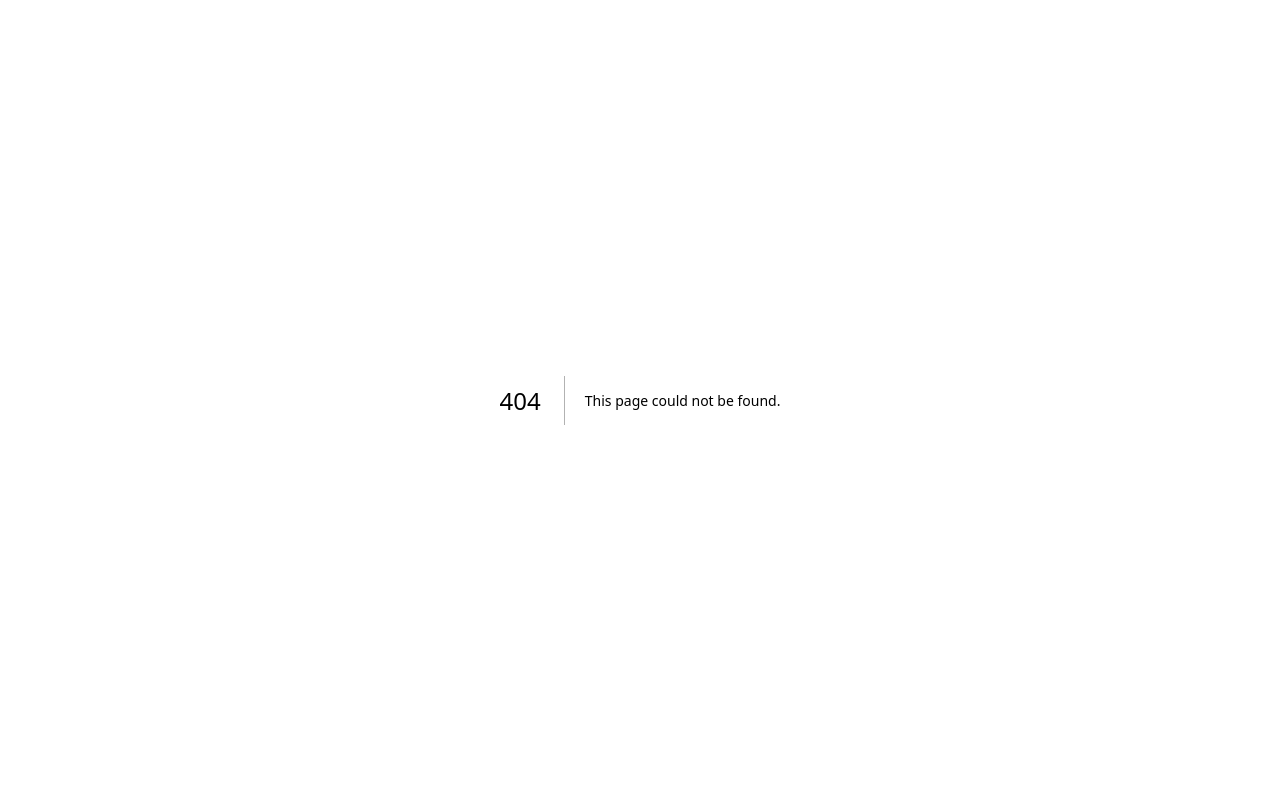
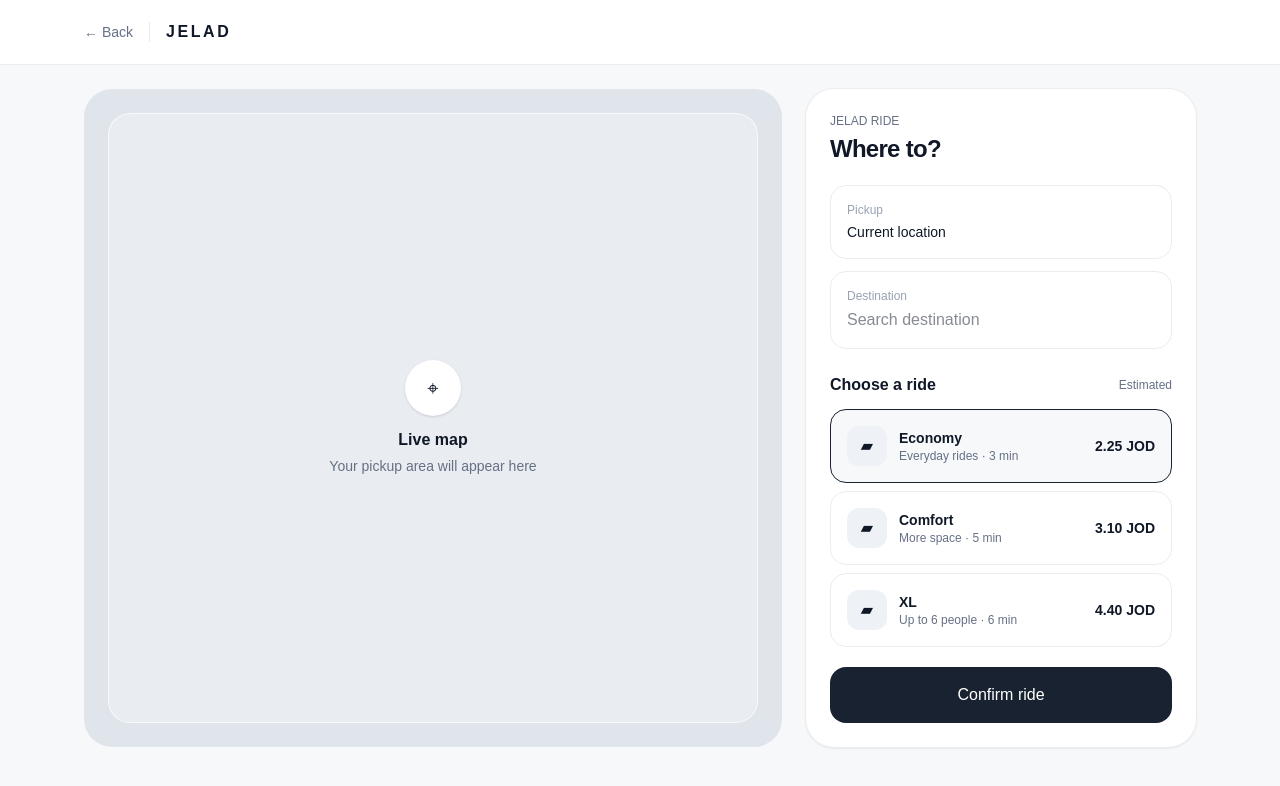
Before and after one commit to Huthayfa-Alomari/JELAD, a Next.js app: page /ride in a window 1280 px wide. Before the commit this address had no page. Shown: the top 786 px of the page. Built offline with nearby package versions, Linux system fonts and the light colour scheme.

Commit message:
feat(ui): add app/ride/page.tsx experience

```diff
--- /dev/null
+++ b/app/ride/page.tsx
@@ -0,0 +1,20 @@
+"use client";
+import { useState } from "react";
+
+const rides=[["Economy","Everyday rides","2.25 JOD","3 min"],["Comfort","More space","3.10 JOD","5 min"],["XL","Up to 6 people","4.40 JOD","6 min"]];
+
+export default function RidePage(){
+ const [selected,setSelected]=useState(0);
+ return <main className="min-h-screen bg-[#f7f8fa] text-[#101828]">
+  <header className="border-b border-[#eaecf0] bg-white"><div className="mx-auto flex h-16 max-w-6xl items-center gap-4 px-5"><a href="/" className="text-sm text-[#667085]">← Back</a><div className="h-5 w-px bg-[#eaecf0]"/><span className="font-semibold tracking-[.16em]">JELAD</span></div></header>
+  <div className="mx-auto grid max-w-6xl gap-6 px-5 py-6 lg:grid-cols-[1fr_390px]">
+   <section className="min-h-[560px] rounded-[28px] bg-[#dfe5eb] p-4 sm:p-6"><div className="flex h-full min-h-[520px] items-center justify-center rounded-[22px] border border-white/70 bg-[#e9edf1]"><div className="text-center"><div className="mx-auto mb-3 grid h-14 w-14 place-items-center rounded-full bg-white text-xl shadow-sm">⌖</div><p className="font-semibold">Live map</p><p className="mt-1 text-sm text-[#667085]">Your pickup area will appear here</p></div></div></section>
+   <section className="rounded-[28px] bg-white p-5 shadow-sm ring-1 ring-[#eaecf0] sm:p-6">
+    <div><p className="text-xs font-medium text-[#667085]">JELAD RIDE</p><h1 className="mt-1 text-2xl font-semibold tracking-[-.03em]">Where to?</h1></div>
+    <div className="mt-5 space-y-3"><div className="rounded-2xl border border-[#eaecf0] p-4"><p className="text-xs text-[#98a2b3]">Pickup</p><p className="mt-1 text-sm font-medium">Current location</p></div><div className="rounded-2xl border border-[#eaecf0] p-4"><p className="text-xs text-[#98a2b3]">Destination</p><input className="mt-1 w-full bg-transparent text-sm font-medium outline-none" placeholder="Search destination" /></div></div>
+    <div className="mt-6"><div className="mb-3 flex items-center justify-between"><h2 className="font-semibold">Choose a ride</h2><span className="text-xs text-[#667085]">Estimated</span></div><div className="space-y-2">{rides.map(([name,desc,price,time],i)=><button key={name} onClick={()=>setSelected(i)} className={`flex w-full items-center gap-3 rounded-2xl border p-4 text-left transition ${selected===i?"border-[#182230] bg-[#f7f8fa]":"border-[#eaecf0]"}`}><div className="grid h-10 w-10 place-items-center rounded-xl bg-[#eef2f6]">▰</div><div className="min-w-0 flex-1"><p className="text-sm font-semibold">{name}</p><p className="text-xs text-[#667085]">{desc} · {time}</p></div><span className="text-sm font-semibold">{price}</span></button>)}</div></div>
+    <button className="mt-5 w-full rounded-2xl bg-[#182230] py-4 text-sm font-semibold text-white">Confirm ride</button>
+   </section>
+  </div>
+ </main>
+}
```
